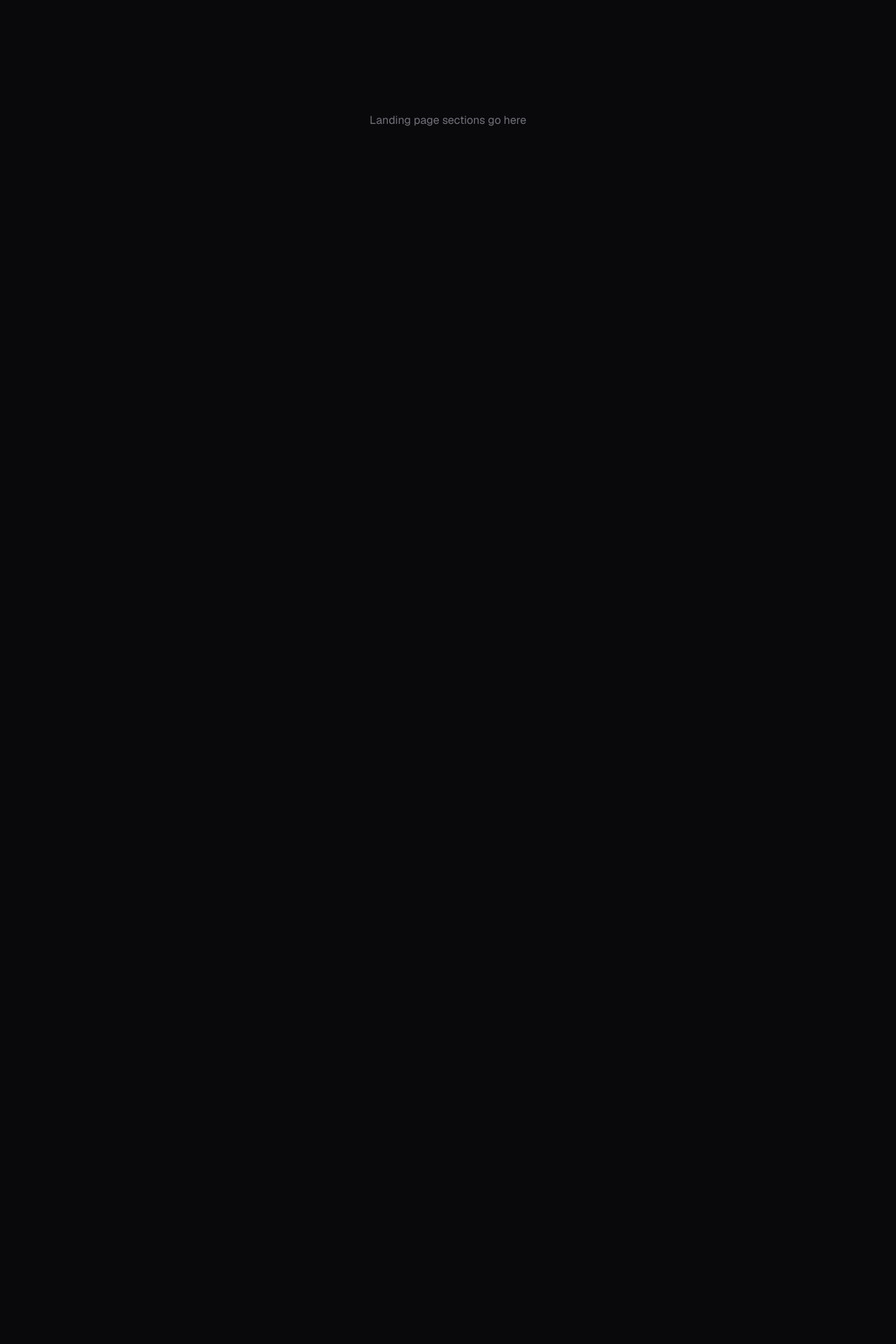
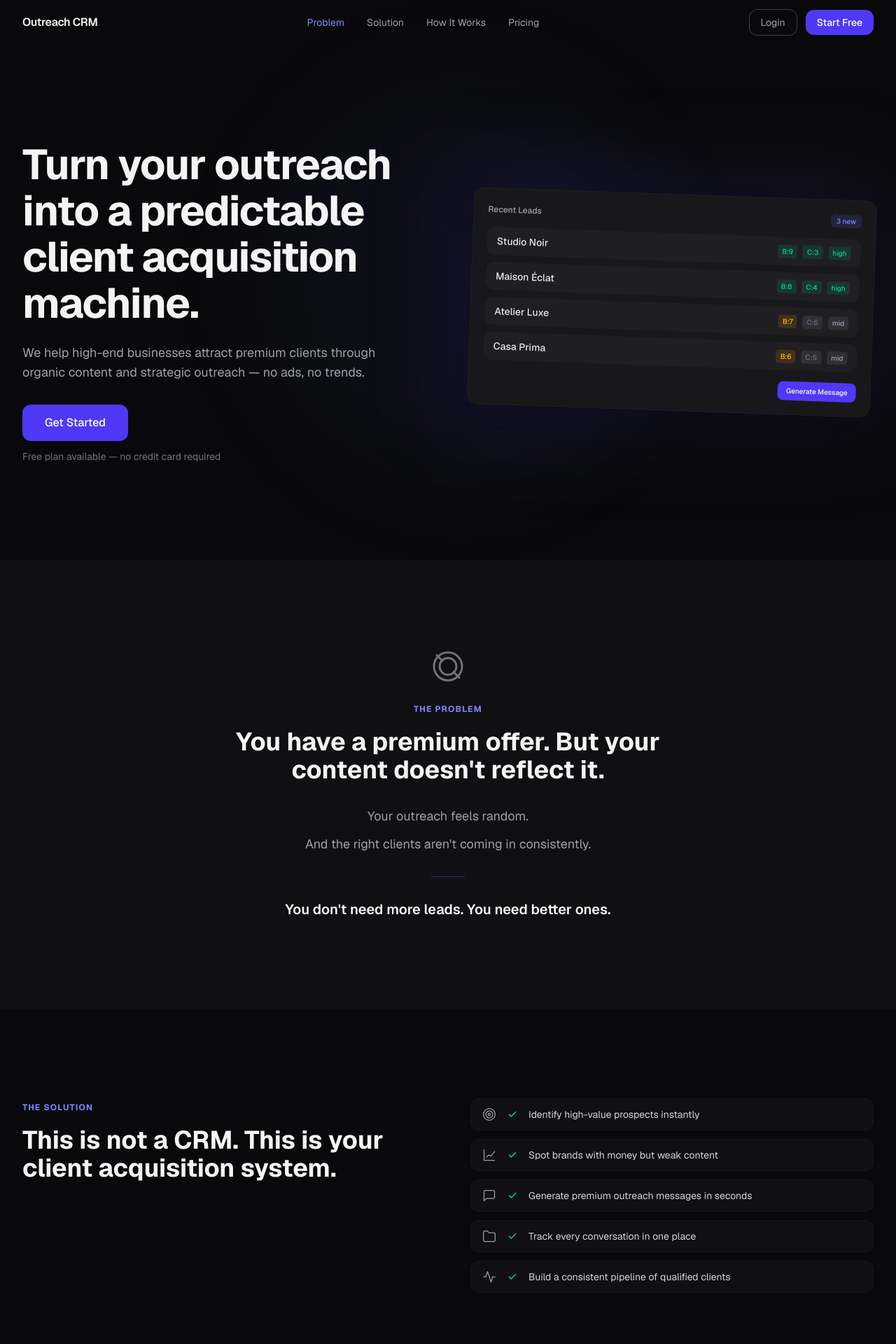
Before and after one commit to wearedrivn/outreach-crm, a Next.js app: page /landing in a window 1280 px wide. Shown: the top 1920 px of the page at 70% size. Before the commit the page ends 800 px from the top, so only its background shows below. Built offline with nearby package versions, Linux system fonts and the light colour scheme.

Commit message:
feat: assemble all sections into landing page

```diff
--- a/src/app/landing/page.tsx
+++ b/src/app/landing/page.tsx
@@ -1,4 +1,13 @@
 import type { Metadata } from "next";
+import { NavHeader } from "@/components/landing/nav-header";
+import { HeroSection } from "@/components/landing/hero-section";
+import { ProblemSection } from "@/components/landing/problem-section";
+import { SolutionSection } from "@/components/landing/solution-section";
+import { HowItWorksSection } from "@/components/landing/how-it-works-section";
+import { DifferentiationSection } from "@/components/landing/differentiation-section";
+import { PricingSection } from "@/components/landing/pricing-section";
+import { CtaSection } from "@/components/landing/cta-section";
+import { Footer } from "@/components/landing/footer";
 
 export const metadata: Metadata = {
   title: "Outreach CRM — Premium Client Acquisition System",
@@ -9,9 +18,15 @@ export const metadata: Metadata = {
 export default function LandingPage() {
   return (
     <main className="min-h-screen bg-zinc-950">
-      <div className="text-center py-40 text-zinc-500">
-        Landing page sections go here
-      </div>
+      <NavHeader />
+      <HeroSection />
+      <ProblemSection />
+      <SolutionSection />
+      <HowItWorksSection />
+      <DifferentiationSection />
+      <PricingSection />
+      <CtaSection />
+      <Footer />
     </main>
   );
 }
```
